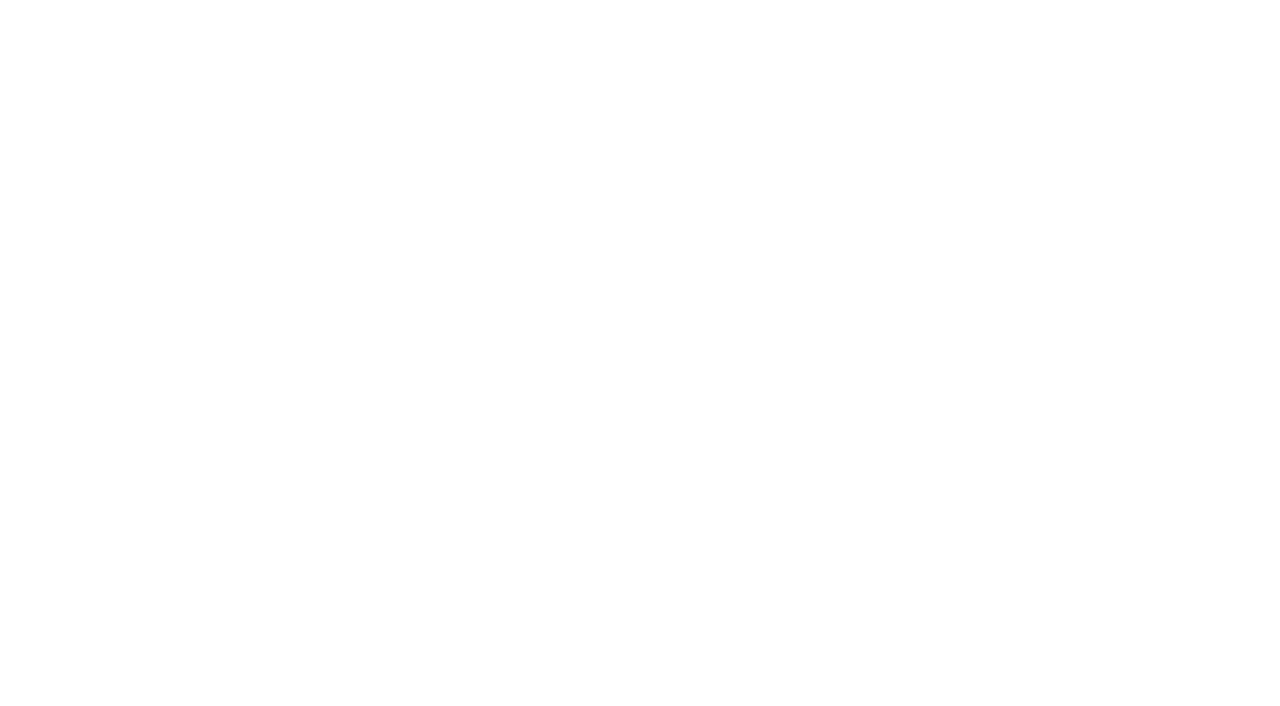
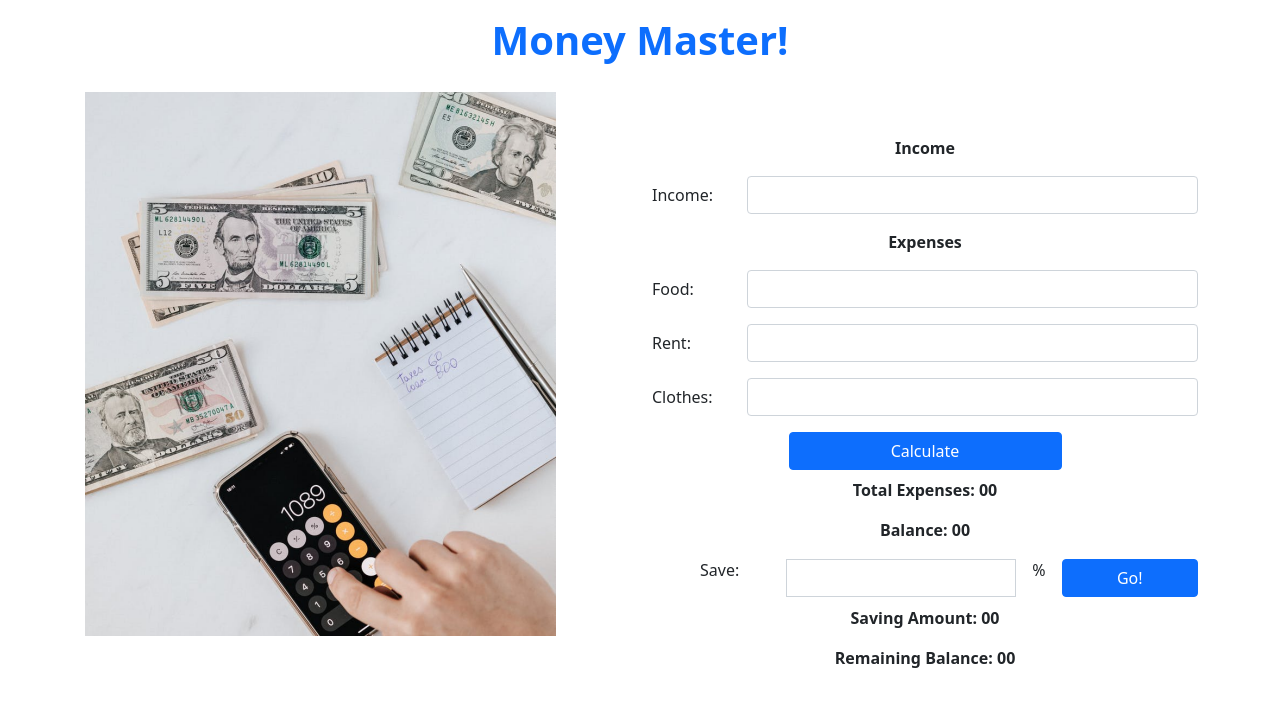
Before and after one commit to rezainiet/financial-calculator, a plain HTML site: page index.html in a window 1280 px wide. Drawn offline with nearby package versions, Linux system fonts and the light colour scheme.

Commit message:
simple front-end design finished

```diff
--- a/index.html
+++ b/index.html
@@ -7,13 +7,78 @@
     <meta name="viewport" content="width=device-width, initial-scale=1.0">
     <title>Money Master</title>
 
+    <!-- Bootstrat CSS -->
+    <link href="https://cdn.jsdelivr.net/npm/bootstrap@5.0.2/dist/css/bootstrap.min.css" rel="stylesheet"
+        integrity="sha384-EVSTQN3/azprG1Anm3QDgpJLIm9Nao0Yz1ztcQTwFspd3yD65VohhpuuCOmLASjC" crossorigin="anonymous">
     <!-- Externel CSS -->
     <link rel="stylesheet" href="./css/style.css">
 </head>
 
 <body>
 
+    <header>
+        <h1 class="fs-1 fw-bold text-primary py-3 text-center">Money Master!</h1>
+    </header>
+    <main>
+        <div class="container">
+            <div class="row">
+                <div class="col">
+                    <img src="./images/img-1.png" alt="">
+                </div>
+                <div class="col">
+                    <p class="fw-bold text-center mt-5">Income</p>
 
+                    <div class="mb-3 row">
+                        <label for="inputPassword" class="col-sm-2 col-form-label">Income:</label>
+                        <div class="col-sm-10">
+                            <input type="text" class="form-control" id="inputPassword">
+                        </div>
+                    </div>
+                    <p class="fw-bold text-center">Expenses</p>
+                    <div class="mb-3 row">
+                        <label for="inputPassword" class="col-sm-2 col-form-label">Food:</label>
+                        <div class="col-sm-10">
+                            <input type="text" class="form-control" id="inputPassword">
+                        </div>
+                    </div>
+                    <div class="mb-3 row">
+                        <label for="inputPassword" class="col-sm-2 col-form-label">Rent:</label>
+                        <div class="col-sm-10">
+                            <input type="text" class="form-control" id="inputPassword">
+                        </div>
+                    </div>
+                    <div class="mb-3 row">
+                        <label for="inputPassword" class="col-sm-2 col-form-label">Clothes:</label>
+                        <div class="col-sm-10">
+                            <input type="text" class="form-control" id="inputPassword">
+                        </div>
+                    </div>
+                    <div class="d-grid gap-2 col-6 mx-auto">
+                        <button class="btn btn-primary" type="button">Calculate</button>
+                    </div>
+                    <p class="fw-bold text-center mt-2">Total Expenses: <span>00</span></p>
+                    <p class="fw-bold text-center">Balance: <span>00</span></p>
+
+                    <div class="input-group align-items-center">
+                        <p class="mx-5">Save: </p>
+                        <input type="text" class="form-control">
+                        <p class="mx-3">%</p>
+                        <span class="input-group-btn d-grid gap-2 col-3 mx-auto">
+                            <button class="btn btn-primary" type="button">Go!</button>
+                        </span>
+                    </div>
+                    <p class="fw-bold text-center mt-2">Saving Amount: <span>00</span></p>
+                    <p class="fw-bold text-center">Remaining Balance: <span>00</span></p>
+                </div>
+            </div>
+        </div>
+    </main>
+
+    <!-- Bootstrat JS -->
+    <script src="https://cdn.jsdelivr.net/npm/bootstrap@5.0.2/dist/js/bootstrap.bundle.min.js"
+        integrity="sha384-MrcW6ZMFYlzcLA8Nl+NtUVF0sA7MsXsP1UyJoMp4YLEuNSfAP+JcXn/tWtIaxVXM"
+        crossorigin="anonymous"></script>
+    <!-- Externel JavaScript -->
     <script src="./js/main.js"></script>
 </body>
 
```
Also changed, not shown: images/img-1.png (added).
